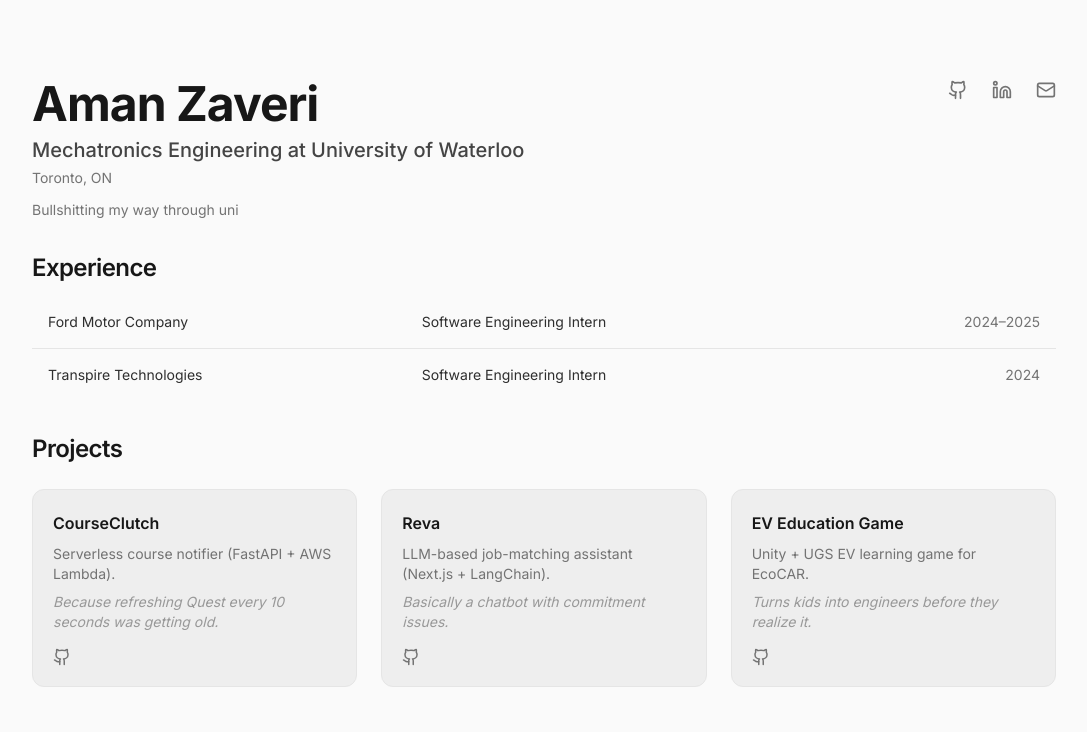
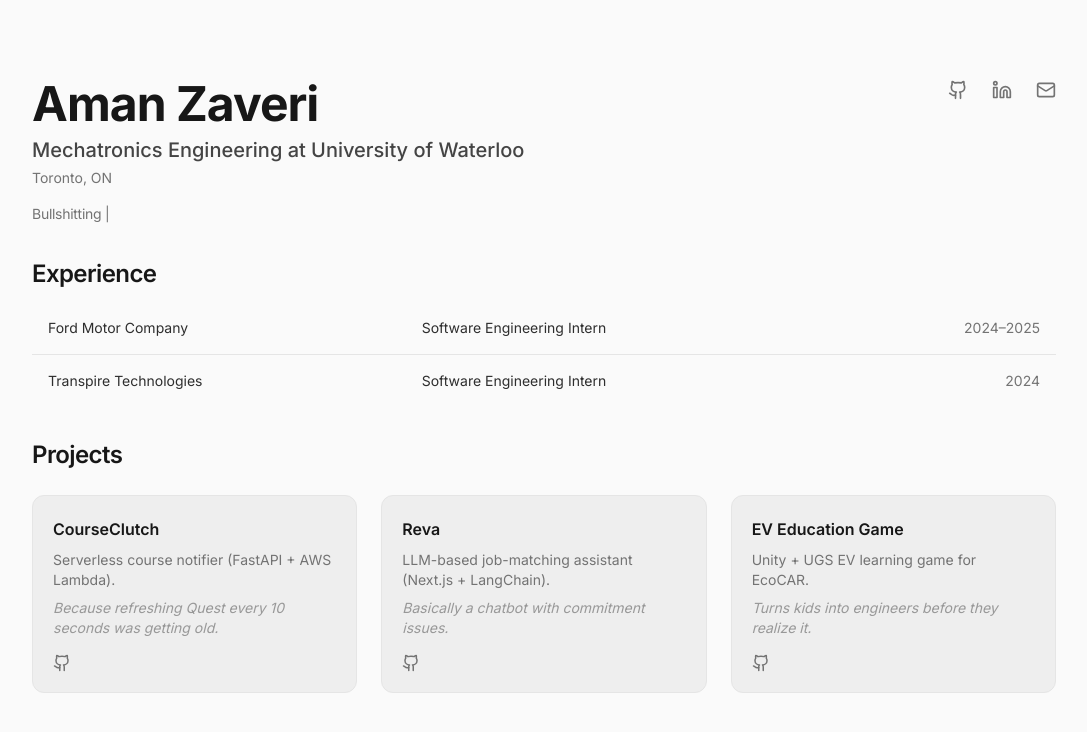
Before and after one commit to amanzav/portfolio, a Next.js app: page / in a window 1280 px wide. Shown: the top 732 px of the page, without its empty margins (96-1183 px from the left). Built offline with nearby package versions, Linux system fonts and the light colour scheme.

Commit message:
added typing effect

```diff
--- a/app/globals.css
+++ b/app/globals.css
@@ -26,6 +26,9 @@
   body {
     @apply bg-background text-foreground leading-relaxed;
     font-feature-settings: "rlig" 1, "calt" 1;
+  }
+  .theme {
+    --animate-blink-cursor: blink-cursor 1.2s step-end infinite;
   }
 }
 
@@ -102,3 +105,14 @@
     animation-duration: 150ms;
   }
 }
+
+@theme inline {
+  @keyframes blink-cursor {
+  0%, 49% {
+    opacity: 1;
+    }
+  50%, 100% {
+    opacity: 0;
+    }
+  }
+}
--- /dev/null
+++ b/components/GitHubStats.tsx
@@ -0,0 +1,123 @@
+"use client";
+
+import { useEffect, useState } from "react";
+
+interface GitHubCommit {
+  sha: string;
+  commit: {
+    message: string;
+    author: {
+      name: string;
+      date: string;
+    };
+  };
+  html_url: string;
+}
+
+interface GitHubUser {
+  public_repos: number;
+  followers: number;
+  created_at: string;
+}
+
+export function useGitHubData(username: string) {
+  const [lastCommit, setLastCommit] = useState<GitHubCommit | null>(null);
+  const [userStats, setUserStats] = useState<GitHubUser | null>(null);
+  const [loading, setLoading] = useState(true);
+  const [error, setError] = useState<string | null>(null);
+
+  useEffect(() => {
+    const fetchGitHubData = async () => {
+      try {
+        // Fetch user stats
+        const userRes = await fetch(`https://api.github.com/users/${username}`);
+        if (!userRes.ok) throw new Error("Failed to fetch user data");
+        const userData = await userRes.json();
+        setUserStats(userData);
+
+        // Fetch recent commits across all repos
+        const eventsRes = await fetch(
+          `https://api.github.com/users/${username}/events/public`
+        );
+        if (!eventsRes.ok) throw new Error("Failed to fetch events");
+        const events = await eventsRes.json();
+
+        // Find the most recent push event
+        const pushEvent = events.find((event: any) => event.type === "PushEvent");
+        if (pushEvent && pushEvent.payload.commits.length > 0) {
+          const repoName = pushEvent.repo.name;
+          const commitSha = pushEvent.payload.commits[0].sha;
+
+          // Fetch detailed commit info
+          const commitRes = await fetch(
+            `https://api.github.com/repos/${repoName}/commits/${commitSha}`
+          );
+          if (commitRes.ok) {
+            const commitData = await commitRes.json();
+            setLastCommit(commitData);
+          }
+        }
+
+        setLoading(false);
+      } catch (err) {
+        setError(err instanceof Error ? err.message : "Unknown error");
+        setLoading(false);
+      }
+    };
+
+    fetchGitHubData();
+  }, [username]);
+
+  return { lastCommit, userStats, loading, error };
+}
+
+/**
+ * Example component showing GitHub stats
+ * You can integrate this into your Header or create a new section
+ */
+export function GitHubStats({ username }: { username: string }) {
+  const { lastCommit, userStats, loading, error } = useGitHubData(username);
+
+  if (loading) return <div className="text-sm text-muted">Loading GitHub stats...</div>;
+  if (error) return null; // Fail silently
+
+  const timeSinceCommit = lastCommit
+    ? getTimeSince(new Date(lastCommit.commit.author.date))
+    : null;
+
+  return (
+    <div className="text-sm text-muted space-y-1">
+      {lastCommit && (
+        <p>
+          Last commit: <span className="text-foreground/80">{timeSinceCommit}</span>
+        </p>
+      )}
+      {userStats && (
+        <p>
+          {userStats.public_repos} repos · {userStats.followers} followers
+        </p>
+      )}
+    </div>
+  );
+}
+
+function getTimeSince(date: Date): string {
+  const seconds = Math.floor((new Date().getTime() - date.getTime()) / 1000);
+
+  let interval = seconds / 31536000;
+  if (interval > 1) return Math.floor(interval) + " years ago";
+
+  interval = seconds / 2592000;
+  if (interval > 1) return Math.floor(interval) + " months ago";
+
+  interval = seconds / 86400;
+  if (interval > 1) return Math.floor(interval) + " days ago";
+
+  interval = seconds / 3600;
+  if (interval > 1) return Math.floor(interval) + " hours ago";
+
+  interval = seconds / 60;
+  if (interval > 1) return Math.floor(interval) + " minutes ago";
+
+  return "just now";
+}
--- a/components/Header.tsx
+++ b/components/Header.tsx
@@ -4,6 +4,7 @@ import { motion } from "framer-motion";
 import { Github, Linkedin, Mail } from "lucide-react";
 import { useTheme } from "next-themes";
 import { useEffect, useState } from "react";
+import { TypingAnimation } from "@/components/ui/typing-animation";
 
 const links = [
   {
@@ -77,11 +78,30 @@ export function Header() {
       </div>
 
       {/* Title and Location */}
-      <p className="text-xl font-medium text-foreground/80 mb-1">Mechatronics Engineering at University of Waterloo</p>
+      <p className="text-xl font-medium text-foreground/80 mb-1">
+        Mechatronics Engineering at University of Waterloo
+      </p>
       <p className="text-sm text-muted mb-3">Toronto, ON</p>
-      <p className="text-sm text-muted max-w-2xl">
-        Bullshitting my way through uni
-      </p>
+      <TypingAnimation
+        words={[
+          "Bullshitting my way through uni",
+          "Click my name to toggle theme 🎨",
+          "Probably debugging something right now",
+          "Converting coffee to code since 2020",
+          "Stack Overflow's #1 customer",
+          "rm -rf my sleep schedule",
+          "Ctrl+Z is my best friend",
+          "Making LEDs blink at 3 AM",
+          "git commit -m 'fixed stuff'",
+          "404: Sleep not found",
+        ]}
+        typeSpeed={60}
+        deleteSpeed={30}
+        pauseDelay={3000}
+        loop
+        startOnView={false}
+        className="text-sm text-muted"
+      />
     </motion.header>
   );
 }
--- /dev/null
+++ b/components/ui/typing-animation.tsx
@@ -0,0 +1,173 @@
+"use client"
+
+import { useEffect, useMemo, useRef, useState } from "react"
+import { motion, MotionProps, useInView } from "motion/react"
+
+import { cn } from "@/lib/utils"
+
+interface TypingAnimationProps extends MotionProps {
+  children?: string
+  words?: string[]
+  className?: string
+  duration?: number
+  typeSpeed?: number
+  deleteSpeed?: number
+  delay?: number
+  pauseDelay?: number
+  loop?: boolean
+  as?: React.ElementType
+  startOnView?: boolean
+  showCursor?: boolean
+  blinkCursor?: boolean
+  cursorStyle?: "line" | "block" | "underscore"
+}
+
+export function TypingAnimation({
+  children,
+  words,
+  className,
+  duration = 100,
+  typeSpeed,
+  deleteSpeed,
+  delay = 0,
+  pauseDelay = 1000,
+  loop = false,
+  as: Component = "span",
+  startOnView = true,
+  showCursor = true,
+  blinkCursor = true,
+  cursorStyle = "line",
+  ...props
+}: TypingAnimationProps) {
+  const MotionComponent = motion.create(Component, {
+    forwardMotionProps: true,
+  })
+
+  const [displayedText, setDisplayedText] = useState<string>("")
+  const [currentWordIndex, setCurrentWordIndex] = useState(0)
+  const [currentCharIndex, setCurrentCharIndex] = useState(0)
+  const [phase, setPhase] = useState<"typing" | "pause" | "deleting">("typing")
+  const elementRef = useRef<HTMLElement | null>(null)
+  const isInView = useInView(elementRef as React.RefObject<Element>, {
+    amount: 0.3,
+    once: true,
+  })
+
+  const wordsToAnimate = useMemo(
+    () => words || (children ? [children] : []),
+    [words, children]
+  )
+  const hasMultipleWords = wordsToAnimate.length > 1
+
+  const typingSpeed = typeSpeed || duration
+  const deletingSpeed = deleteSpeed || typingSpeed / 2
+
+  const shouldStart = startOnView ? isInView : true
+
+  useEffect(() => {
+    if (!shouldStart || wordsToAnimate.length === 0) return
+
+    const timeoutDelay =
+      delay > 0 && displayedText === ""
+        ? delay
+        : phase === "typing"
+          ? typingSpeed
+          : phase === "deleting"
+            ? deletingSpeed
+            : pauseDelay
+
+    const timeout = setTimeout(() => {
+      const currentWord = wordsToAnimate[currentWordIndex] || ""
+      const graphemes = Array.from(currentWord)
+
+      switch (phase) {
+        case "typing":
+          if (currentCharIndex < graphemes.length) {
+            setDisplayedText(graphemes.slice(0, currentCharIndex + 1).join(""))
+            setCurrentCharIndex(currentCharIndex + 1)
+          } else {
+            if (hasMultipleWords || loop) {
+              const isLastWord = currentWordIndex === wordsToAnimate.length - 1
+              if (!isLastWord || loop) {
+                setPhase("pause")
+              }
+            }
+          }
+          break
+
+        case "pause":
+          setPhase("deleting")
+          break
+
+        case "deleting":
+          if (currentCharIndex > 0) {
+            setDisplayedText(graphemes.slice(0, currentCharIndex - 1).join(""))
+            setCurrentCharIndex(currentCharIndex - 1)
+          } else {
+            const nextIndex = (currentWordIndex + 1) % wordsToAnimate.length
+            setCurrentWordIndex(nextIndex)
+            setPhase("typing")
+          }
+          break
+      }
+    }, timeoutDelay)
+
+    return () => clearTimeout(timeout)
+  }, [
+    shouldStart,
+    phase,
+    currentCharIndex,
+    currentWordIndex,
+    displayedText,
+    wordsToAnimate,
+    hasMultipleWords,
+    loop,
+    typingSpeed,
+    deletingSpeed,
+    pauseDelay,
+    delay,
+  ])
+
+  const currentWordGraphemes = Array.from(
+    wordsToAnimate[currentWordIndex] || ""
+  )
+  const isComplete =
+    !loop &&
+    currentWordIndex === wordsToAnimate.length - 1 &&
+    currentCharIndex >= currentWordGraphemes.length &&
+    phase !== "deleting"
+
+  const shouldShowCursor =
+    showCursor &&
+    !isComplete &&
+    (hasMultipleWords || loop || currentCharIndex < currentWordGraphemes.length)
+
+  const getCursorChar = () => {
+    switch (cursorStyle) {
+      case "block":
+        return "▌"
+      case "underscore":
+        return "_"
+      case "line":
+      default:
+        return "|"
+    }
+  }
+
+  return (
+    <MotionComponent
+      ref={elementRef}
+      className={cn("leading-[5rem] tracking-[-0.02em]", className)}
+      {...props}
+    >
+      {displayedText}
+      {shouldShowCursor && (
+        <span
+          className={cn("inline-block", blinkCursor && "animate-blink-cursor")}
+        >
+          {getCursorChar()}
+        </span>
+      )}
+    </MotionComponent>
+  )
+}
--- a/package.json
+++ b/package.json
@@ -15,6 +15,8 @@
     "clsx": "^2.1.0",
     "framer-motion": "^11.0.0",
     "lucide-react": "^0.344.0",
+    "magic-ui": "^0.1.0",
+    "motion": "^12.23.24",
     "next": "^14.2.0",
     "next-themes": "^0.4.6",
     "react": "^18.3.0",
```
Also changed, not shown: components.json, 1 other file (tests, documents, lock files or other folders).
